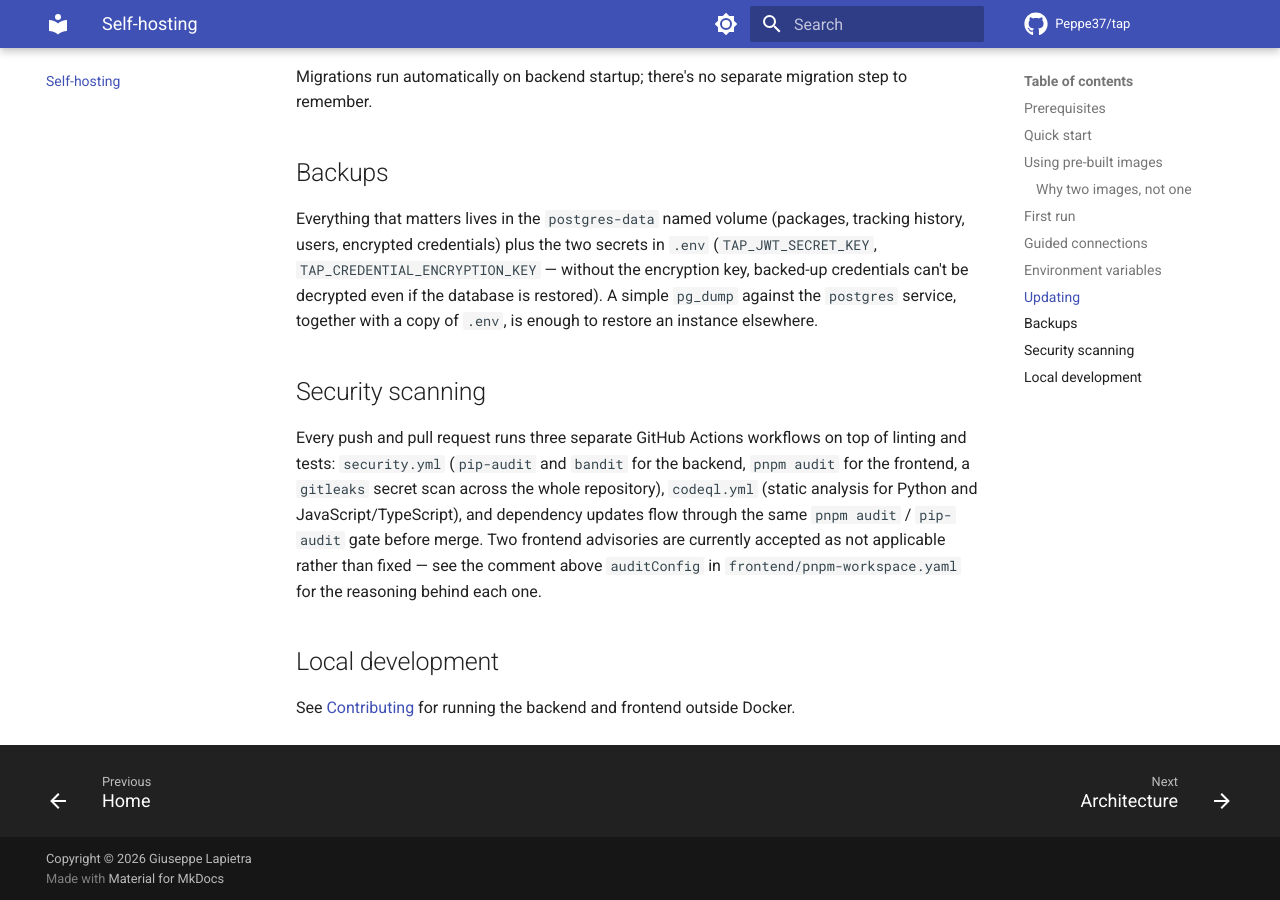
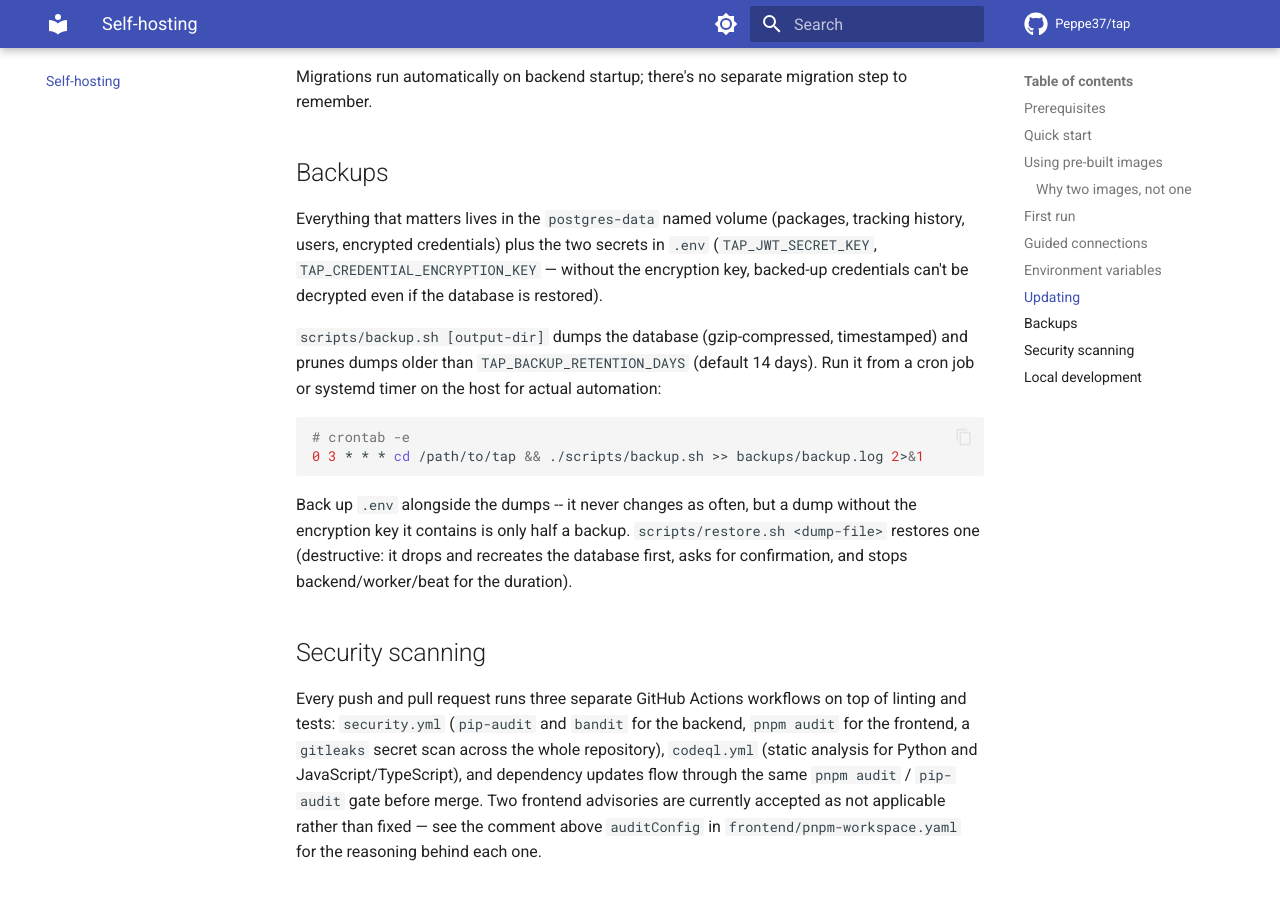
Before and after one commit to Peppe37/tap, an MkDocs documentation site: the page built from docs/self-hosting.md, in a window 1280 px wide and 900 px high, scrolled down 3320 px. Built offline with MkDocs 1.6.1 and Material for MkDocs 9.7.7, drawn with Linux system fonts in a browser that asks for light colours; comment, search, counter and statistics services are not loaded.

Commit message:
feat: add Postgres backup/restore scripts, verified against docker compose
scripts/backup.sh dumps and gzips via `docker compose exec postgres pg_dump`, prunes dumps
older than TAP_BACKUP_RETENTION_DAYS (default 14) -- tested against the running stack.
scripts/restore.sh is the reverse (destructive: drops the DB first, confirms by name,
stops backend/worker/beat for the duration). Both pass shellcheck, now enforced via
pre-commit for anything under scripts/. docs/self-hosting.md documents cron usage.

````diff
--- a/.pre-commit-config.yaml
+++ b/.pre-commit-config.yaml
@@ -21,6 +21,12 @@ repos:
         args: [--fix]
       - id: ruff-format
         files: ^backend/
+
+  - repo: https://github.com/shellcheck-py/shellcheck-py
+    rev: v0.11.0.1
+    hooks:
+      - id: shellcheck
+        files: ^scripts/
 
   - repo: https://github.com/compilerla/conventional-pre-commit
     rev: v3.4.0
--- a/docs/self-hosting.md
+++ b/docs/self-hosting.md
@@ -130,8 +130,21 @@ Migrations run automatically on backend startup; there's no separate migration s
 Everything that matters lives in the `postgres-data` named volume (packages, tracking history,
 users, encrypted credentials) plus the two secrets in `.env`
 (`TAP_JWT_SECRET_KEY`, `TAP_CREDENTIAL_ENCRYPTION_KEY` — without the encryption key, backed-up
-credentials can't be decrypted even if the database is restored). A simple `pg_dump` against the
-`postgres` service, together with a copy of `.env`, is enough to restore an instance elsewhere.
+credentials can't be decrypted even if the database is restored).
+
+`scripts/backup.sh [output-dir]` dumps the database (gzip-compressed, timestamped) and prunes
+dumps older than `TAP_BACKUP_RETENTION_DAYS` (default 14 days). Run it from a cron job or
+systemd timer on the host for actual automation:
+
+```bash
+# crontab -e
+0 3 * * * cd /path/to/tap && ./scripts/backup.sh >> backups/backup.log 2>&1
+```
+
+Back up `.env` alongside the dumps -- it never changes as often, but a dump without the
+encryption key it contains is only half a backup. `scripts/restore.sh <dump-file>` restores one
+(destructive: it drops and recreates the database first, asks for confirmation, and stops
+backend/worker/beat for the duration).
 
 ## Security scanning
 
````
Also changed, not shown: 3 other files.
